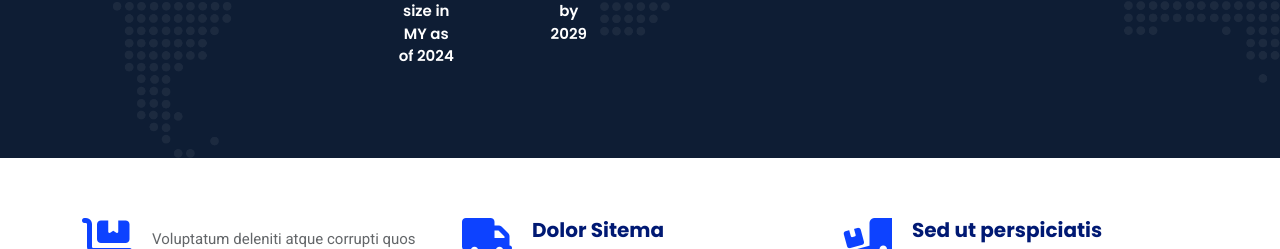
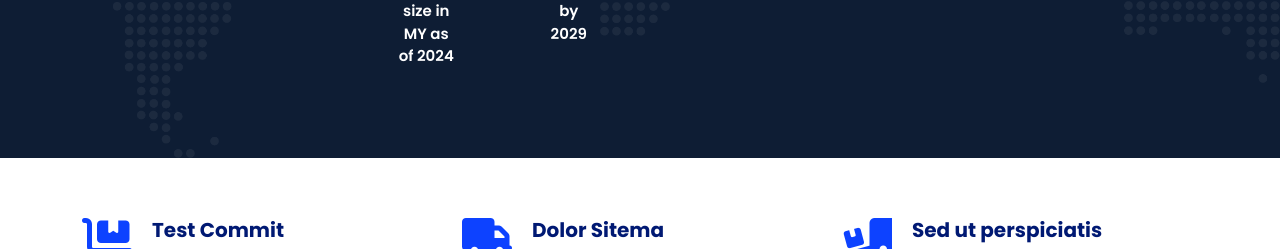
Before and after one commit to fardin69420/maidnow-maidify, a plain HTML site: page index.html in a window 1280 px wide. Shown: the part 657-906 px from the top of the page. Drawn offline with Linux system fonts and the light colour scheme.

Commit message:
test commit 1

```diff
--- a/index.html
+++ b/index.html
@@ -115,7 +115,7 @@
           <div class="col-lg-4 col-md-6 service-item d-flex" data-aos="fade-up" data-aos-delay="100">
             <div class="icon flex-shrink-0"><i class="fa-solid fa-cart-flatbed"></i></div>
             <div>
-              <h4 class="title"></h4>
+              <h4 class="title">Test Commit</h4>
               <p class="description">Voluptatum deleniti atque corrupti quos dolores et quas molestias excepturi sint occaecati cupiditate non provident</p>
               <a href="#" class="readmore stretched-link"><span>Learn More</span><i class="bi bi-arrow-right"></i></a>
             </div>
```
